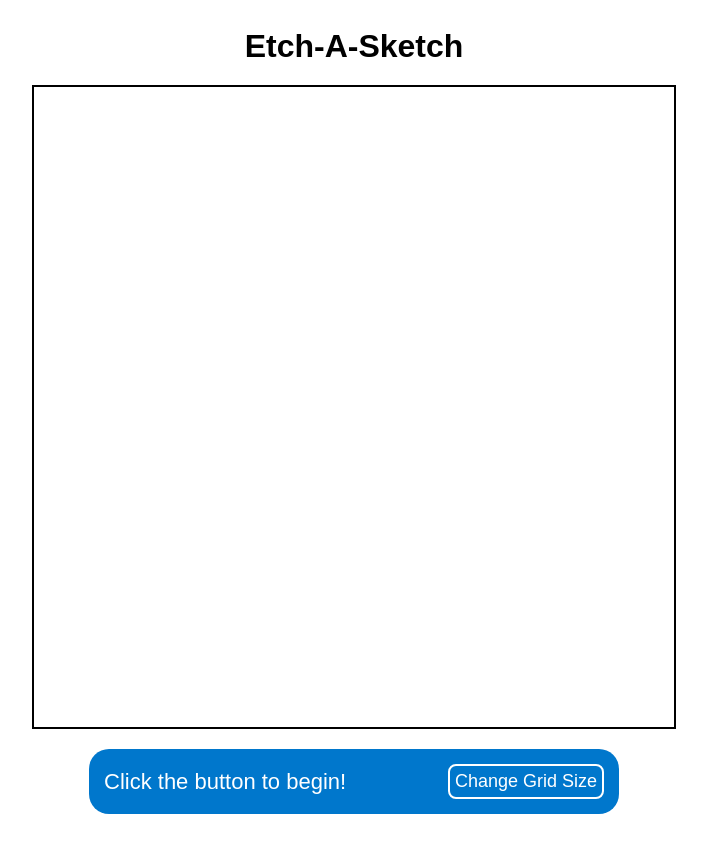
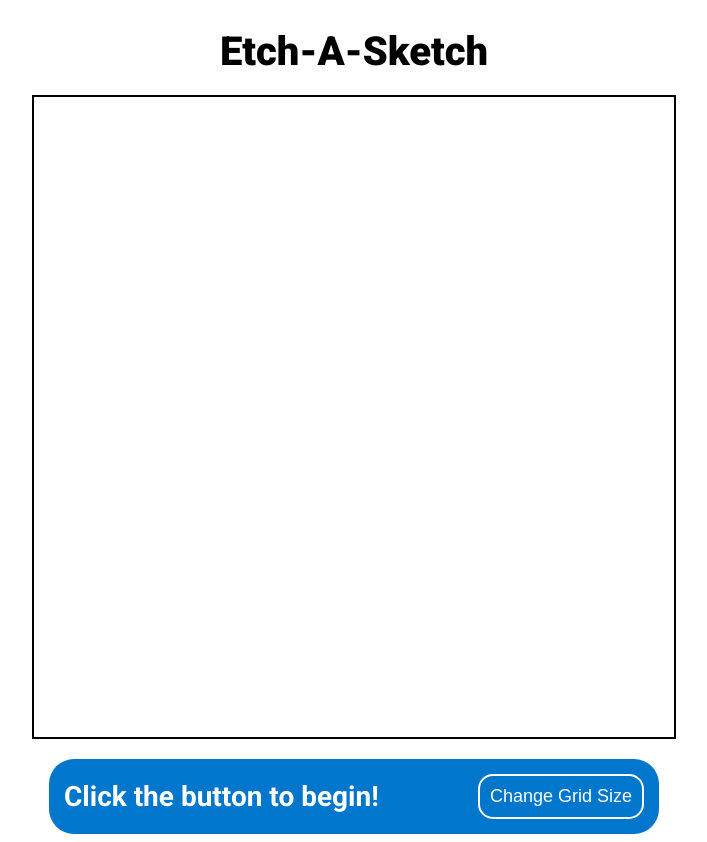
Before and after one commit to j-irion/etch-a-sketch, a plain HTML site: page index.html in a window 1280 px wide. Shown: the whole page, without its empty margins (286-993 px from the left). Drawn offline with Linux system fonts and the light colour scheme.

Commit message:
Adjust button section, heading, change font

```diff
--- a/style.css
+++ b/style.css
@@ -2,7 +2,7 @@ body {
     display: flex;
     flex-direction: column;
     align-items: center;
-    font-family: Arial, Helvetica, sans-serif;
+    font-family: 'Roboto', sans-serif;
 }
 
 div {
@@ -21,28 +21,31 @@ div {
 #btn-section {
     display: flex;
     justify-content: space-between;
-    border-radius: 20px;
+    border-radius: 25px;
     padding: 15px;
     background-color: #0077CC;
     margin-top: 20px;
     align-items: center;
-    width: 500px;
+    width: 580px;
 }
 
 #txt-output {
-    font-size: 22px;
+    font-size: 28px;
     color: white;
+    font-weight: bolder;
 }
 
 h1 {
     margin: 20px;
+    font-weight: 900;
+    font-size: 40px;
 }
 
 #btn-size {
     border: 2px solid white;
-    border-radius: 8px;
+    border-radius: 15px;
     background-color: #0077CC;
     color: white;
-    padding: 5px;
+    padding: 10px;
     font-size: 18px;
 }
```
